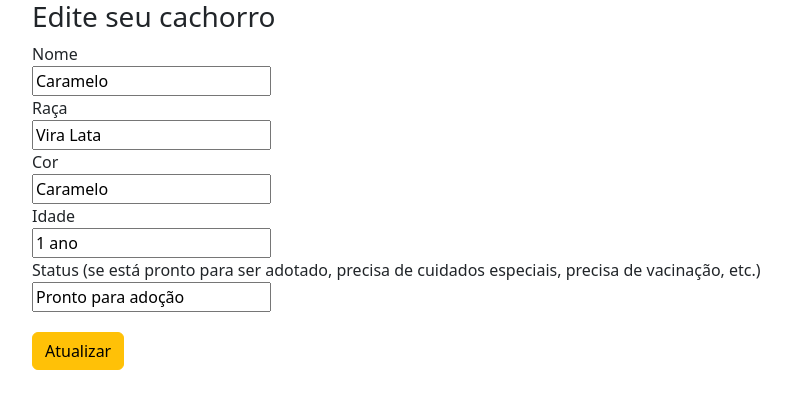
After one commit to joaoaquino64/webapplication, a Flask app: page /edit/7cc6423e-d288-4ea8-919a-b4e861e0f51f in a window 1280 px wide. The commit adds this page. Shown: the top 409 px of the page, without its empty margins (50-841 px from the left). Run offline with Flask 2, Linux system fonts and the light colour scheme.

Commit message:
criei update

```diff
--- a/app.py
+++ b/app.py
@@ -33,4 +33,29 @@ def save():
     dogs.append({'id': uuid4(), 'Nome': nome, 'Raça': raça, 'Cor': cor, 'Idade': idade, 'Status': status})
     return redirect('/')
 
+@app.route('/edit/<id>')
+def edit(id):
+    for dog in dogs:
+        id_string = str(dog['id'])
+        if id_string == id:
+            return render_template('edit.html', dog=dog)
+
+@app.route('/update/<id>', methods=['POST'])
+def update(id):
+    for dog in dogs:
+        id_string = str(dog['id'])
+        if id_string == id:
+            dog_editado = dogs.index(dog)
+            id_dog_editado = dog['id']
+
+    nome = request.form['Nome']
+    raça = request.form['Raça']
+    cor = request.form['Cor']
+    idade = request.form['Idade']
+    status = request.form['Status']
+    dogs[dog_editado] = {'id': id_dog_editado, 'Nome': nome, 'Raça': raça, 'Cor': cor, 'idade': idade, 'Status': status}
+    return redirect('/')
+
+
+
 app.run(debug=True)
--- a/dogs.csv
+++ b/dogs.csv
@@ -1,2 +1,2 @@
 id,Nome,Raça,Cor,Idade,Status
-b8b8d190-08b6-4f19-b318-55118af49aab,Caramelo,Vira Lata,Caramelo,1 ano,Pronto para adoção
+fad165bc-e00f-4eb1-b29a-e3c971771d2a,Caramelo,Vira Lata,Caramelo,1 ano,Pronto para adoção
--- /dev/null
+++ b/templates/edit.html
@@ -0,0 +1,52 @@
+<!DOCTYPE html>
+<html lang="en">
+<head>
+    <meta charset="UTF-8">
+    <meta http-equiv="X-UA-Compatible" content="IE=edge">
+    <meta name="viewport" content="width=device-width, initial-scale=1.0">
+    <link href="https://cdn.jsdelivr.net/npm/bootstrap@5.2.0-beta1/dist/css/bootstrap.min.css" rel="stylesheet" integrity="sha384-0evHe/X+R7YkIZDRvuzKMRqM+OrBnVFBL6DOitfPri4tjfHxaWutUpFmBp4vmVor" crossorigin="anonymous">
+    <title>Editar</title>
+</head>
+<body>
+    <div class="container">
+        <h3>Edite seu cachorro</h3>
+    </div>
+
+        <div class="container">
+            <form action="/update/{{dog['id']}}" method="POST">
+                <div class="form-group">
+                    <label>Nome</label>
+                    <br>
+                    <input value="{{dog['Nome']}}" type="text" name="Nome" class="form-group"/>
+                    <br>
+                </div>
+                <div class="form-group">
+                    <label>Raça</label>
+                    <br>
+                    <input value="{{dog['Raça']}}" type="text" name="Raça" class="form-group"/>
+                    <br>
+                </div>
+                <div class="form-group">
+                    <label>Cor</label>
+                    <br>
+                    <input value="{{dog['Cor']}}" type="text" name="Cor" class="form-group"/>
+                    <br>
+                </div>
+                <div class="form-group">
+                    <label>Idade</label>
+                    <br>
+                    <input value="{{dog['Idade']}}" type="text" name="Idade" class="form-group"/>
+                    <br>
+                </div>
+                <div class="form-group">
+                    <label>Status (se está pronto para ser adotado, precisa de cuidados especiais, precisa de vacinação, etc.)</label>
+                    <br>
+                    <input value="{{dog['Status']}}" type="text" name="Status" class="form-group"/>
+                    <br>
+                </div>
+                <button class="btn btn-warning" style="margin-top: 20px">Atualizar</button>
+            </form>
+        </div>
+
+</body>
+</html>
--- a/templates/home.html
+++ b/templates/home.html
@@ -28,7 +28,7 @@
                     <td>{{dog['Cor']}}</td>
                     <td>{{dog['Idade']}}</td>
                     <td>{{dog['Status']}}</td>
-                    <td><a href="/edit" class="btn btn-warning">Editar</a></td>
+                    <td><a href="/edit/{{dog['id']}}" class="btn btn-warning">Editar</a></td>
                     <td><a href="/adoption" class="btn btn-success">Adotar</a></td>
                 </tr>
                 {% endfor %}
```
